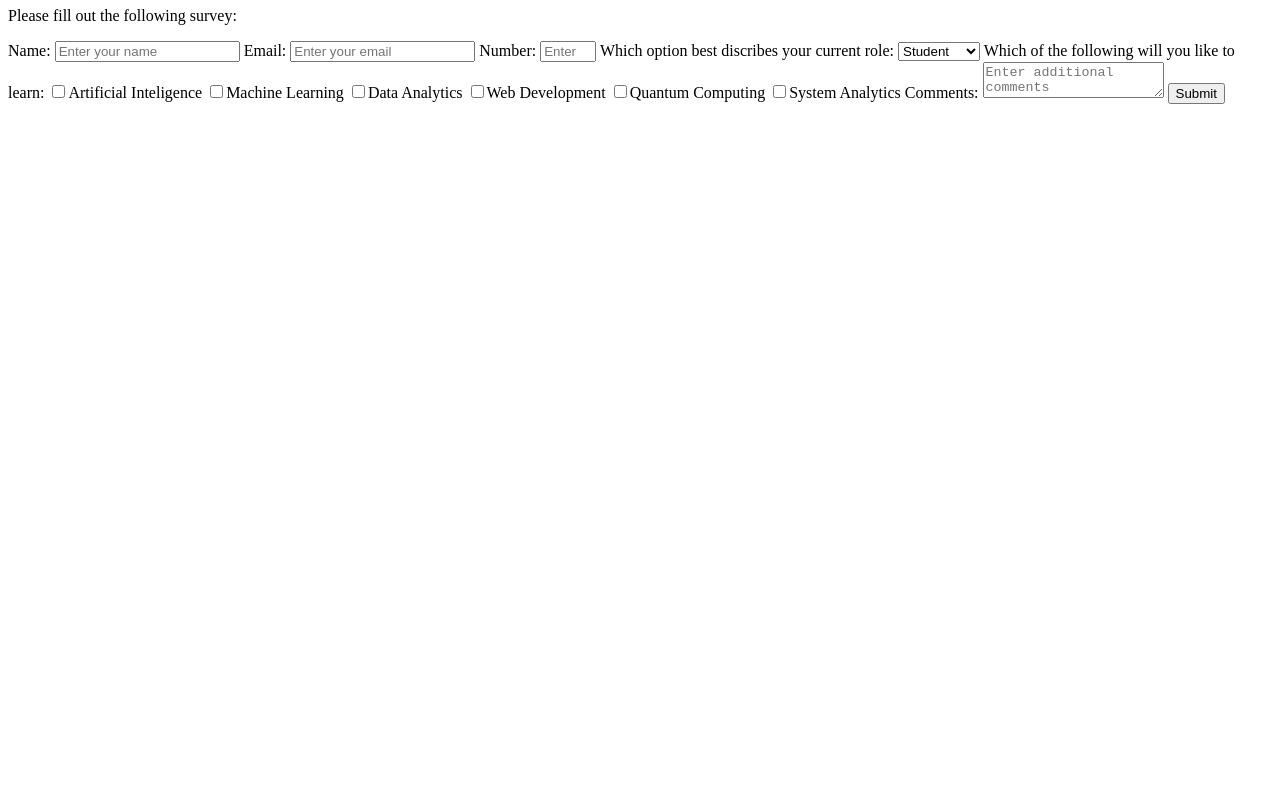
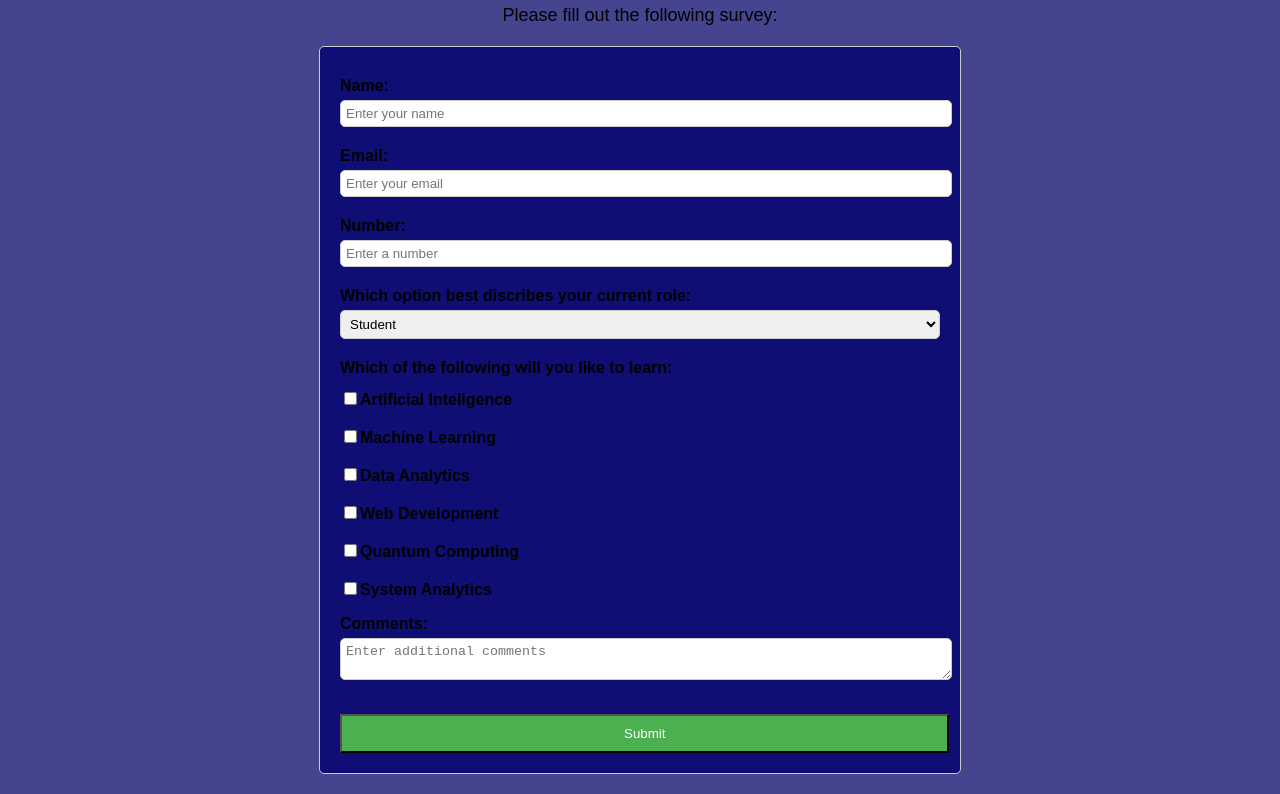
Before and after one commit to fk-faruk/Microverse-Trial-1, a plain HTML site: page fcc-test-suite-template-master/index.html in a window 1280 px wide. Shown: the part 73-867 px from the top of the page. Before the commit the page ends 800 px from the top, so only its background shows below. Drawn offline with Linux system fonts and the light colour scheme.

Commit message:
linked css properly

```diff
--- a/fcc-test-suite-template-master/index.html
+++ b/fcc-test-suite-template-master/index.html
@@ -5,7 +5,7 @@
     <!-- <title>Fork Me! FCC: Test Suite Template</title> -->
     <!-- <link rel="stylesheet" href="css/style.css" /> -->
     <title>Survey Form</title>
-    <link rel="stylesheet" href="styles.css" />
+    <link rel="stylesheet" href="css/style.css" />
   </head>
 
   <body>
@@ -39,15 +39,60 @@
       </select>
 
       <label>Which of the following will you like to learn:</label>
-      <label for="checkbox1"><input type="checkbox" id="checkbox1" name="checkbox" value="option1">Artificial Inteligence</label>
-      <label for="checkbox2"><input type="checkbox" id="checkbox2" name="checkbox" value="option2">Machine Learning</label>
-      <label for="checkbox3"><input type="checkbox" id="checkbox3" name="checkbox" value="option3">Data Analytics</label>
-      <label for="checkbox4"><input type="checkbox" id="checkbox4" name="checkbox" value="option4">Web Development</label>
-      <label for="checkbox5"><input type="checkbox" id="checkbox5" name="checkbox" value="option5">Quantum Computing</label>
-      <label for="checkbox6"><input type="checkbox" id="checkbox6" name="checkbox" value="option6">System Analytics</label>
+      <label for="checkbox1"
+        ><input
+          type="checkbox"
+          id="checkbox1"
+          name="checkbox"
+          value="option1"
+        />Artificial Inteligence</label
+      >
+      <label for="checkbox2"
+        ><input
+          type="checkbox"
+          id="checkbox2"
+          name="checkbox"
+          value="option2"
+        />Machine Learning</label
+      >
+      <label for="checkbox3"
+        ><input
+          type="checkbox"
+          id="checkbox3"
+          name="checkbox"
+          value="option3"
+        />Data Analytics</label
+      >
+      <label for="checkbox4"
+        ><input
+          type="checkbox"
+          id="checkbox4"
+          name="checkbox"
+          value="option4"
+        />Web Development</label
+      >
+      <label for="checkbox5"
+        ><input
+          type="checkbox"
+          id="checkbox5"
+          name="checkbox"
+          value="option5"
+        />Quantum Computing</label
+      >
+      <label for="checkbox6"
+        ><input
+          type="checkbox"
+          id="checkbox6"
+          name="checkbox"
+          value="option6"
+        />System Analytics</label
+      >
 
       <label for="comments">Comments:</label>
-      <textarea id="comments" placeholder="Enter additional comments"></textarea>
+      <textarea
+        id="comments"
+        placeholder="Enter additional comments"
+      ></textarea>
 
       <button type="submit" id="submit">Submit</button>
     </form>
```
